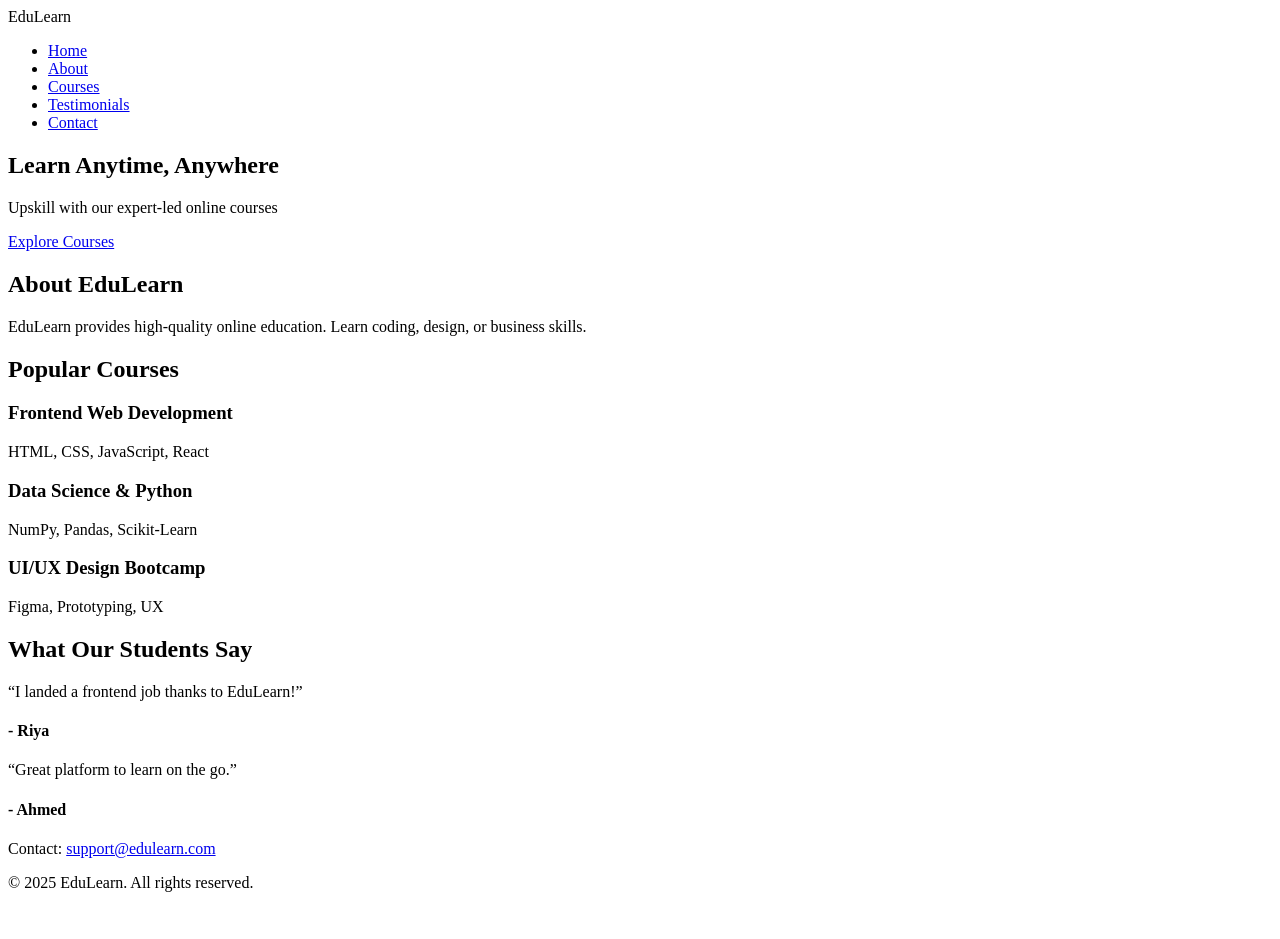
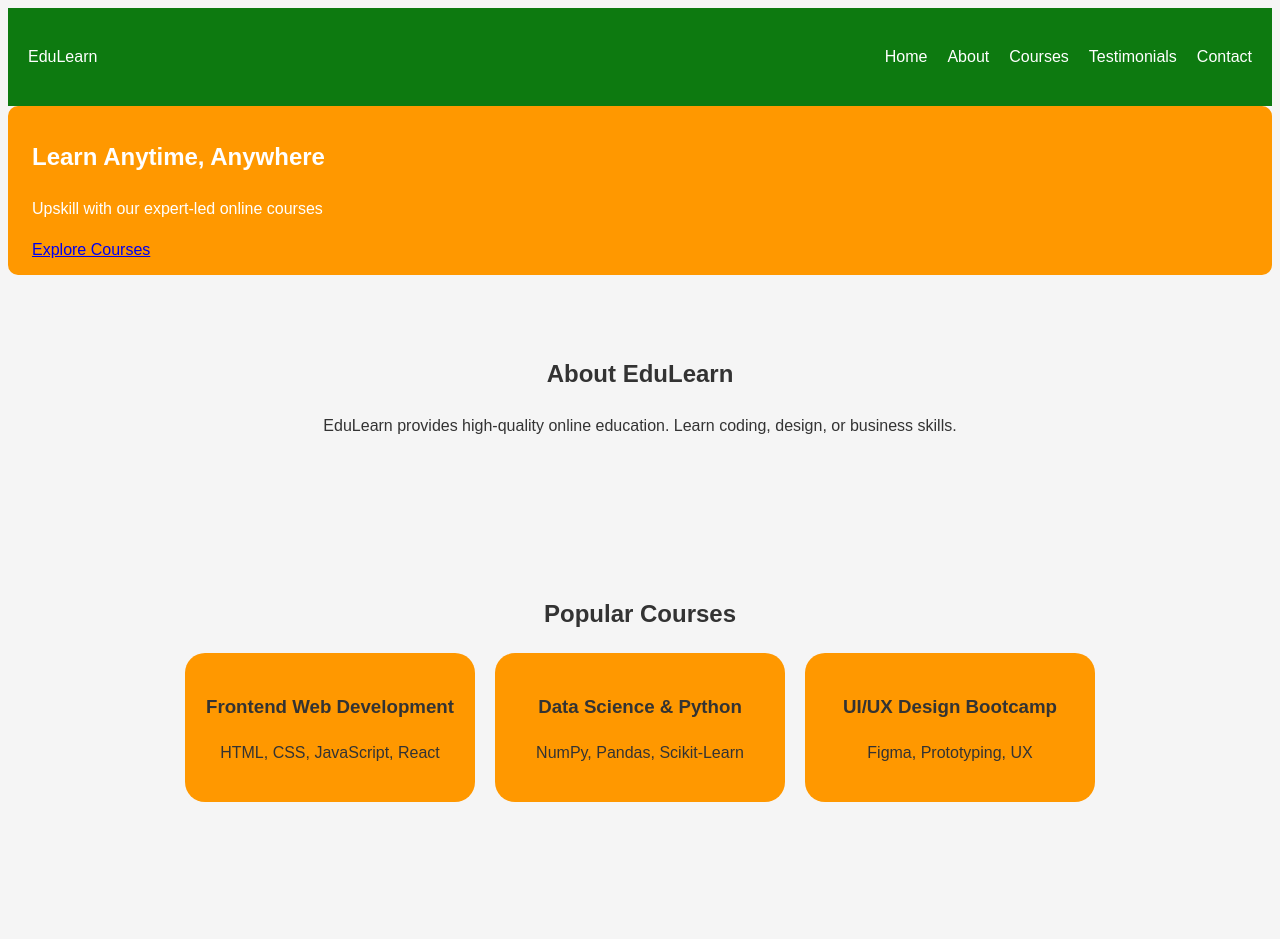
Before and after one commit to DevTown-Bootcamps/FSWDT-10925, a plain HTML site: page day_6-1.html in a window 1280 px wide. Shown: the top 939 px of the page. Before the commit the page ends 908 px from the top, so only its background shows below. Drawn offline with Linux system fonts and the light colour scheme.

Commit message:
css for html

```diff
--- /dev/null
+++ b/day_6-1.css
@@ -0,0 +1,71 @@
+body{
+    font-family: sans-serif;
+    background-color: #f5f5f5;
+    color: #333;
+    line-height: 1.6;
+}
+
+.navbar{
+    display: flex;
+    justify-content: space-between;
+    align-items: center;
+    background: #0d7a10;
+    padding: 20px;
+    color: white;
+}
+
+.nav-links{
+    list-style: none;
+    display: flex;
+    gap: 20px;
+}
+
+.nav-links a{
+    color: white;
+    text-decoration: none;
+}
+
+.hero{
+    background: #ff9800;
+    color: white;
+    padding: 12px 24px;
+    border-radius: 10px;
+    text-decoration: none;
+}
+
+.about-section,.courses-section,.testimonial-section{
+    padding: 60px 20px;
+    text-align: center;
+}
+
+.course-container{
+    display: flex;
+    gap: 20px;
+    justify-content: center;
+    flex-wrap: wrap;
+}
+
+.testimonial-grid{
+    display: flex;
+    gap: 20px;
+    justify-content: center;
+    flex-wrap: wrap;
+}
+
+.course-card,.testimonial-card{
+    background: #ff9800;
+    padding: 20px;
+    border-radius: 20px;
+    width: 250px;
+}
+
+footer{
+    text-align: center;
+    background: #0d47a1;
+    color: white;
+    padding: 30px 10px;
+}
+
+footer a{
+    color: white;
+}
```
Also changed, not shown: day_6-1.html (+1 -2 lines).
